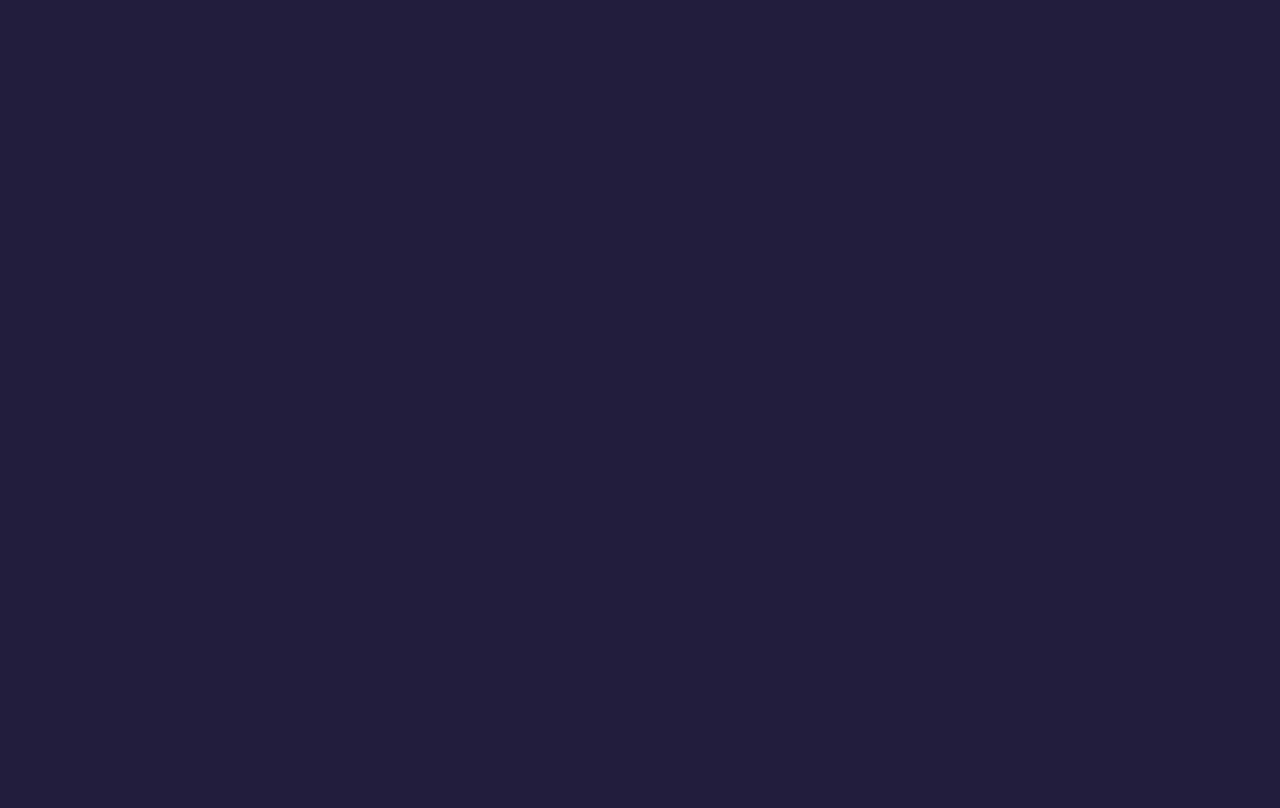
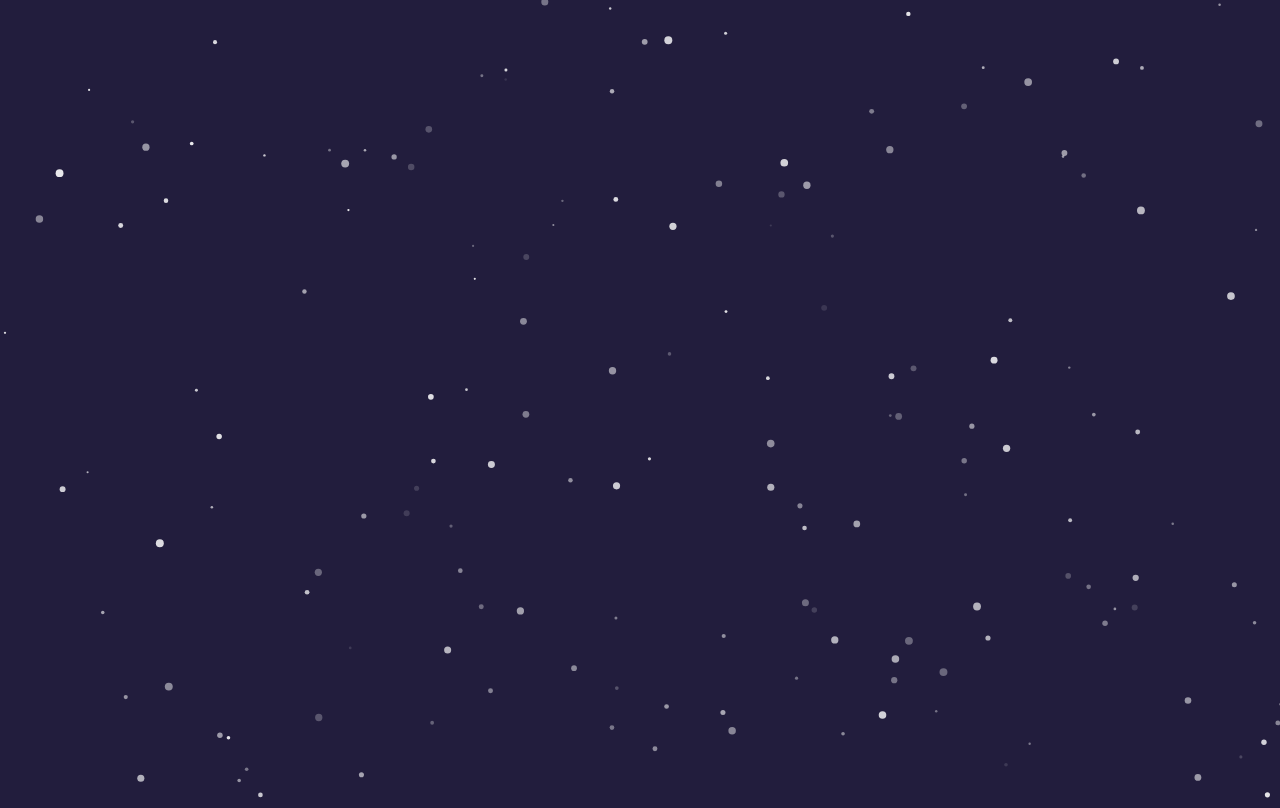
Before and after one commit to GK-Hynes/snow-effect, a plain HTML site: page index.html in a window 1280 px wide. Drawn offline with Linux system fonts and the light colour scheme.

Commit message:
Let it snow

```diff
--- a/snow.js
+++ b/snow.js
@@ -0,0 +1,87 @@
+class Snowflake {
+  constructor() {
+    this.x = 0;
+    this.y = 0;
+    this.vx = 0;
+    this.vy = 0;
+    this.radius = 0;
+    this.alpha = 0;
+
+    this.reset();
+  }
+
+  reset() {
+    this.x = this.randBetween(0, window.innerWidth);
+    this.y = this.randBetween(0, -window.innerHeight);
+    this.vx = this.randBetween(-3, 3);
+    this.vy = this.randBetween(2, 5);
+    this.radius = this.randBetween(1, 4);
+    this.alpha = this.randBetween(0.1, 0.9);
+  }
+
+  randBetween(min, max) {
+    return min + Math.random() * (max - min);
+  }
+
+  update() {
+    this.x += this.vx;
+    this.y += this.vy;
+
+    if (this.y + this.radius > window.innerHeight) {
+      this.reset();
+    }
+  }
+}
+
+class Snow {
+  constructor() {
+    this.canvas = document.createElement("canvas");
+    this.ctx = this.canvas.getContext("2d");
+
+    document.body.appendChild(this.canvas);
+
+    window.addEventListener("resize", () => this.onResize());
+    this.onResize();
+    this.updateBound = this.update.bind(this);
+    requestAnimationFrame(this.updateBound);
+
+    this.createSnowflakes();
+  }
+
+  onResize() {
+    this.width = window.innerWidth;
+    this.height = window.innerHeight;
+    this.canvas.width = this.width;
+    this.canvas.height = this.height;
+  }
+
+  createSnowflakes() {
+    const flakes = window.innerWidth / 4;
+    this.snowflakes = [];
+
+    for (let s = 0; s < flakes; s++) {
+      this.snowflakes.push(new Snowflake());
+    }
+  }
+
+  update() {
+    this.ctx.clearRect(0, 0, this.width, this.height);
+
+    for (const flake of this.snowflakes) {
+      flake.update();
+
+      this.ctx.save();
+      this.ctx.fillStyle = "#FFF";
+      this.ctx.beginPath();
+      this.ctx.arc(flake.x, flake.y, flake.radius, 0, Math.PI * 2);
+      this.ctx.closePath();
+      this.ctx.globalAlpha = flake.alpha;
+      this.ctx.fill();
+      this.ctx.restore();
+    }
+    requestAnimationFrame(this.updateBound);
+  }
+}
+
+// Let it snow.
+new Snow();
--- a/style.css
+++ b/style.css
@@ -2,5 +2,12 @@ html,
 body {
   height: 100%;
   width: 100%;
+  margin: 0;
+  padding: 0;
   background: rgb(34, 29, 61);
 }
+
+canvas {
+  height: 100%;
+  width: 100%;
+}
```
